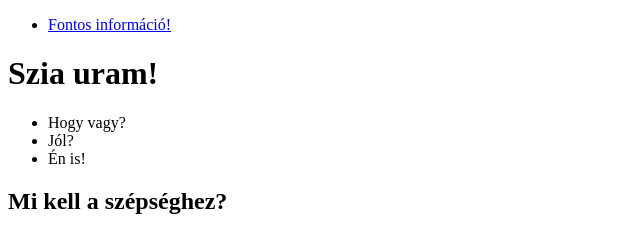
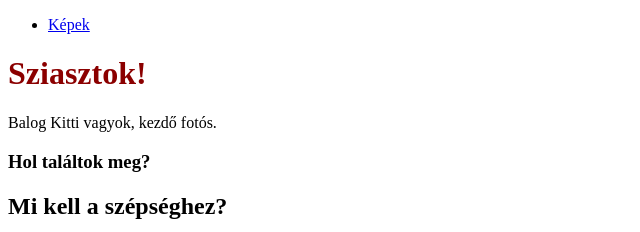
Before and after one commit to Lali2125/Lali2125.github.io, a plain HTML site: page index.html in a window 1280 px wide. Shown: the top 232 px of the page, without its empty margins (0-640 px from the left). Drawn offline with Linux system fonts and the light colour scheme.

Commit message:
init page

```diff
--- a/index.html
+++ b/index.html
@@ -5,24 +5,25 @@
     <meta charset="UTF-8">
     <meta http-equiv="X-UA-Compatible" content="IE=edge">
     <meta name="viewport" content="width=device-width, initial-scale=1.0">
-    <title>Legjobb oldal</title>
+    <title>Kitti oldala</title>
 </head>
 
 <body>
     <ul>
 
         <li>
-            <a href="/about.html">Fontos információ!</a>
+            <a href="/about.html">Képek</a>
         </li>
     </ul>
-    <h1>
-        Szia uram!
+    <h1 style="color: darkred  ;">
+        Sziasztok!
     </h1>
-    <ul>
-        <li>Hogy vagy?</li>
-        <li>Jól?</li>
-        <li>Én is!</li>
-    </ul>
+    Balog Kitti vagyok, kezdő fotós.
+    <h3>
+        Hol találtok meg?
+    </h3>
+
+
 
     <h2>Mi kell a szépséghez?</h2>
     <ol>
```
Also changed, not shown: 2 other files.
